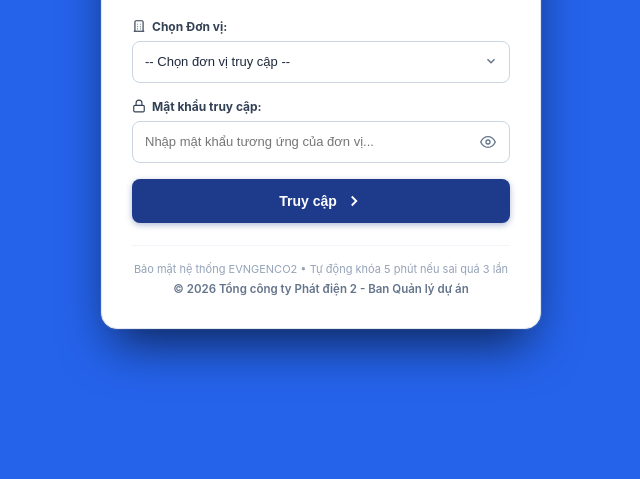
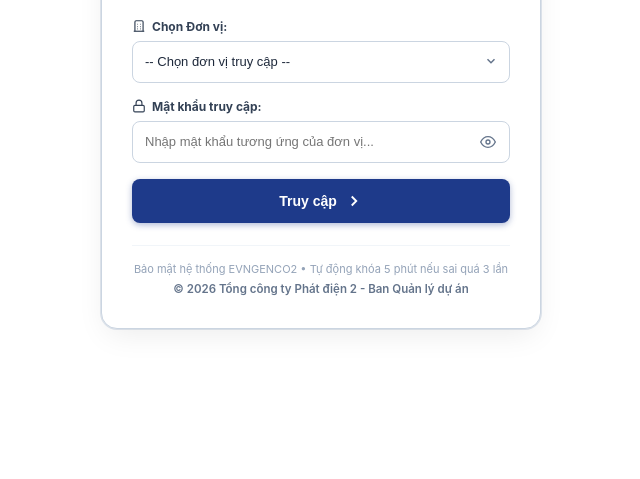
Before and after one commit to Duc-Manh/wan-genco2, a website with bundled scripts: page index.html in a window 1280 px wide. Shown: the part 321-800 px from the top of the page, without its empty margins (319-959 px from the left). Built offline with nearby package versions, Linux system fonts and the light colour scheme.

Commit message:
style(login): set login background to solid white

```diff
--- a/src/styles/main.css
+++ b/src/styles/main.css
@@ -3705,8 +3705,8 @@ body,
   display: flex;
   align-items: center;
   justify-content: center;
-  background-color: #2563eb;
-  background: #2563eb;
+  background-color: #ffffff;
+  background: #ffffff;
   overflow: hidden;
   font-family: inherit;
 }
@@ -3728,8 +3728,8 @@ body,
   background: #ffffff;
   border-radius: 16px;
   padding: 32px 30px;
-  box-shadow: 0 25px 50px -12px rgba(0, 0, 0, 0.65), 0 0 0 1px rgba(255, 255, 255, 0.12);
-  border: 1px solid #e2e8f0;
+  box-shadow: 0 10px 30px -5px rgba(0, 0, 0, 0.08), 0 0 0 1px #e2e8f0;
+  border: 1px solid #cbd5e1;
   animation: wanFadeIn 0.35s cubic-bezier(0.16, 1, 0.3, 1);
 }
 
--- a/src/ui/loginView.ts
+++ b/src/ui/loginView.ts
@@ -112,7 +112,7 @@ export class LoginView {
     const isLocked = lockSec > 0;
 
     this.container.innerHTML = `
-      <div class="wan-login-screen">
+      <div class="wan-login-screen" style="background-color: #ffffff; background: #ffffff;">
         <div class="wan-login-card">
           <!-- Logo & Brand Header -->
           <div class="wan-login-brand">
```
Also changed, not shown: dist/bundle.js, dist/ui/loginView.js.
